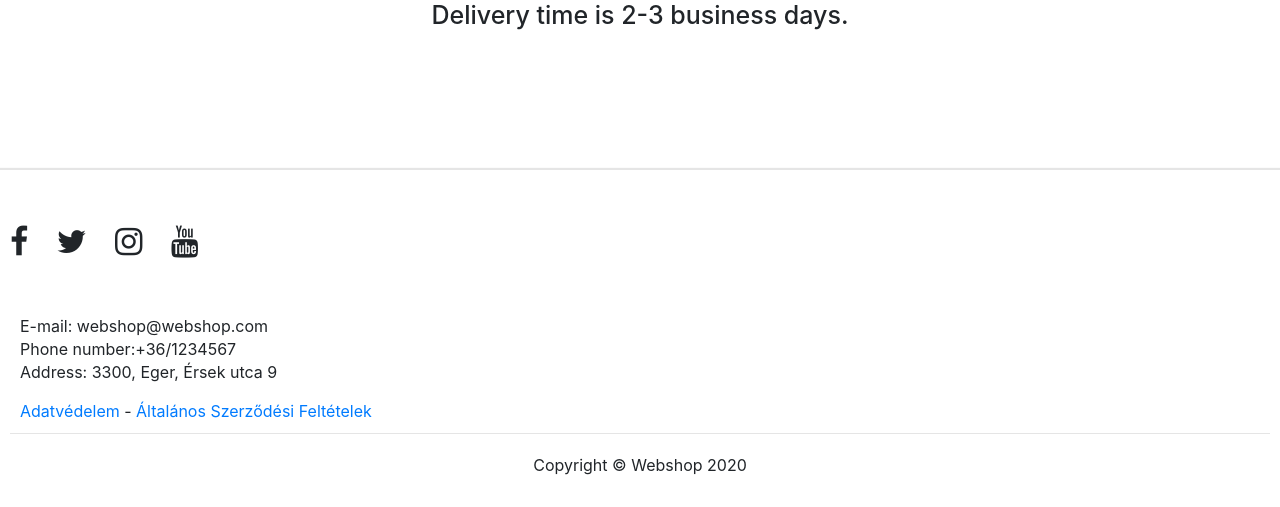
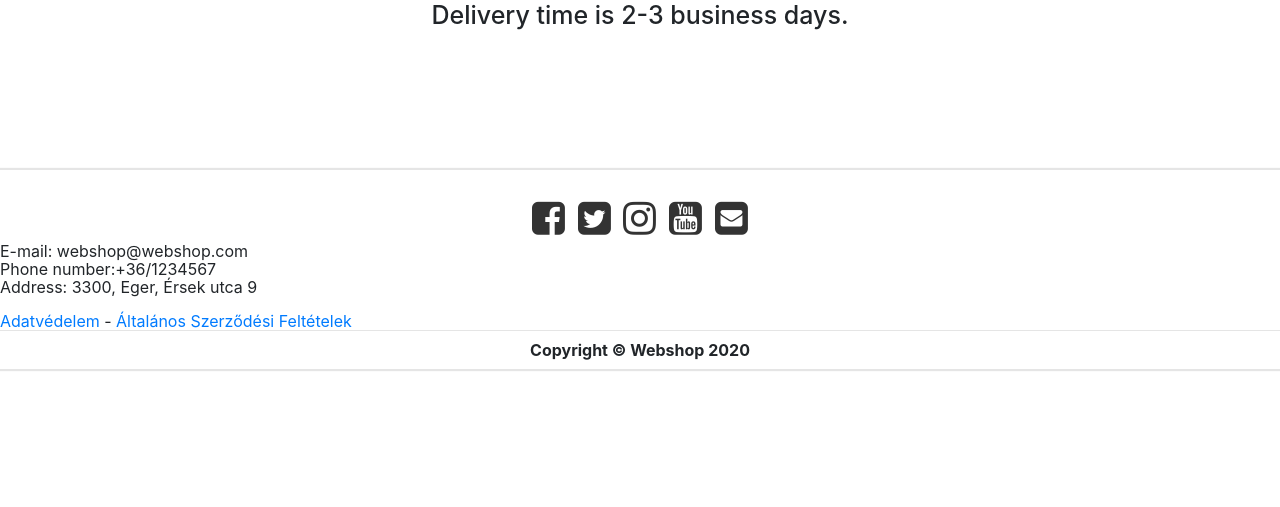
Before and after one commit to Zsombor99/webshop-project, a PHP site: page /AboutUs in a window 1280 px wide. Shown: the part 346-853 px from the top of the page. After the commit the page ends 717 px from the top, so only its background shows below. Run offline with PHP 8.4, Linux system fonts and the light colour scheme; some libraries are stand-ins or nearby versions.

Commit message:
footer css/bootstrap

```diff
--- a/Webshop_project/Layout.php
+++ b/Webshop_project/Layout.php
@@ -40,23 +40,21 @@
         <main>
             <?php include($Content) ?>
         </main>
-        <footer>
+        <footer class="page-footer font-small pt-4">
             <div>
-                <div id="social-icons">
-                    <a class="fb-ic">
-                        <i class="fa fa-facebook-f fa-lg white-text mr-md-4 mr-3 fa-2x"></i>
-                    </a>
-                    <a class="tw-ic">
-                        <i class="fa fa-twitter fa-lg white-text mr-md-4 mr-3 fa-2x"></i>
-                    </a>
-                    <a class="ins-ic">
-                        <i class="fa fa-instagram fa-lg white-text mr-md-4 mr-3 fa-2x"></i>
-                    </a>
-                    <a class="ytb-yt">
-                        <i class="fa fa-youtube fa-lg white-text mr-md-4 mr-3 fa-2x"></i>
-                    </a>
+            <section id="lab_social_icon_footer">
+                <link href="//maxcdn.bootstrapcdn.com/font-awesome/4.1.0/css/font-awesome.min.css" rel="stylesheet">
+                <div class="container">
+                    <div class="text-center center-block">
+                        <a href="https://www.facebook.com/laboreger/"><i id="social-fb" class="fa fa-facebook-square fa-3x social"></i></a>
+                        <a href="https://twitter.com/ekuhungary"><i id="social-tw" class="fa fa-twitter-square fa-3x social"></i></a>
+                        <a href="https://www.instagram.com/explore/locations/1972593649692882/labor-eger-kollektiv-haz"><i id="social-ins" class="fa fa-instagram fa-3x social"></i></a>
+	                    <a href="https://www.youtube.com/channel/UCGgKQ8RwAv6rIWr48vOFX0w"><i id="social-yt" class="fa fa-youtube-square fa-3x social"></i></a>
+	                    <a href="mailto:#"><i id="social-em" class="fa fa-envelope-square fa-3x social"></i></a>
+                    </div>
                 </div>
-                <div id="contact-info">
+            </section>
+                <div id="contact-info col-md-6 mt-md-0 mt-3">
                     <p>E-mail: webshop@webshop.com<br>Phone number:+36/1234567 <br> Address: 3300, Eger, Érsek utca 9</p>
                     <a href="https://www.google.com/intl/hu/policies/privacy/" target="_blank">Adatvédelem</a>
                     <span aria-hidden="true" role="presentation"> - </span>
--- a/Webshop_project/assets/css/main.css
+++ b/Webshop_project/assets/css/main.css
@@ -56,15 +56,54 @@ main {
 footer {
 	width: 100%;
 	font-size: 16px;
-	line-height: 23px;
+	line-height: 18px;
 	background: white;
-	padding: 10px;
 	box-shadow: 0 0 1px 2px rgba(0,0,0,0.1)
 }
-#social-icons {
-	padding: 50px 0;
+#lab_social_icon_footer a {
+	color: #333;
 }
+
+#lab_social_icon_footer .social:hover {
+	-webkit-transform: scale(1.1);
+	-moz-transform: scale(1.1);
+	-o-transform: scale(1.1);
+}
+
+#lab_social_icon_footer .social {
+	-webkit-transform: scale(0.8);
+	-moz-transform: scale(0.8);
+	-o-transform: scale(0.8);
+	-webkit-transition-duration: 0.5s;
+	-moz-transition-duration: 0.5s;
+	-o-transition-duration: 0.5s;
+}
+
+#lab_social_icon_footer #social-fb:hover {
+	color: #3B5998;
+}
+
+#lab_social_icon_footer #social-tw:hover {
+	color: #4099FF;
+}
+
+#lab_social_icon_footer #social-ins:hover {
+	background: radial-gradient(circle at 30% 107%, #fdf497 0%, #fdf497 5%, #fd5949 45%, #d6249f 60%, #285AEB 90%);
+	-webkit-background-clip: text;
+	background-clip: text;
+	-webkit-text-fill-color: transparent;
+}
+
+#lab_social_icon_footer #social-yt:hover {
+	color: #d34836;
+}
+
+#lab_social_icon_footer #social-em:hover {
+	color: #f39c12;
+}
+
 #contact-info {
+	text-align: right;
 	margin: 10px;
 	display: block;
 }
@@ -75,9 +114,9 @@ p#contact-info {
 }
 #copyright {
 	text-align: center;
-	padding: 20px;
+	padding: 10px;
 	border-top: 1px solid rgba(0,0,0,0.1);
-
+	font-weight: bold;
 }
 .logout {
 	float: right;
```
